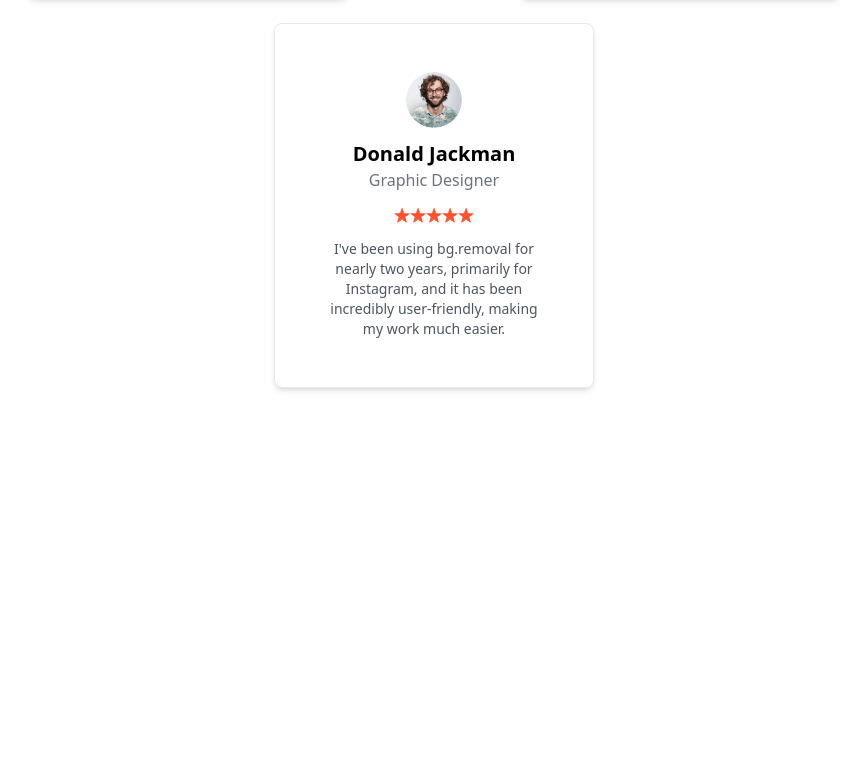
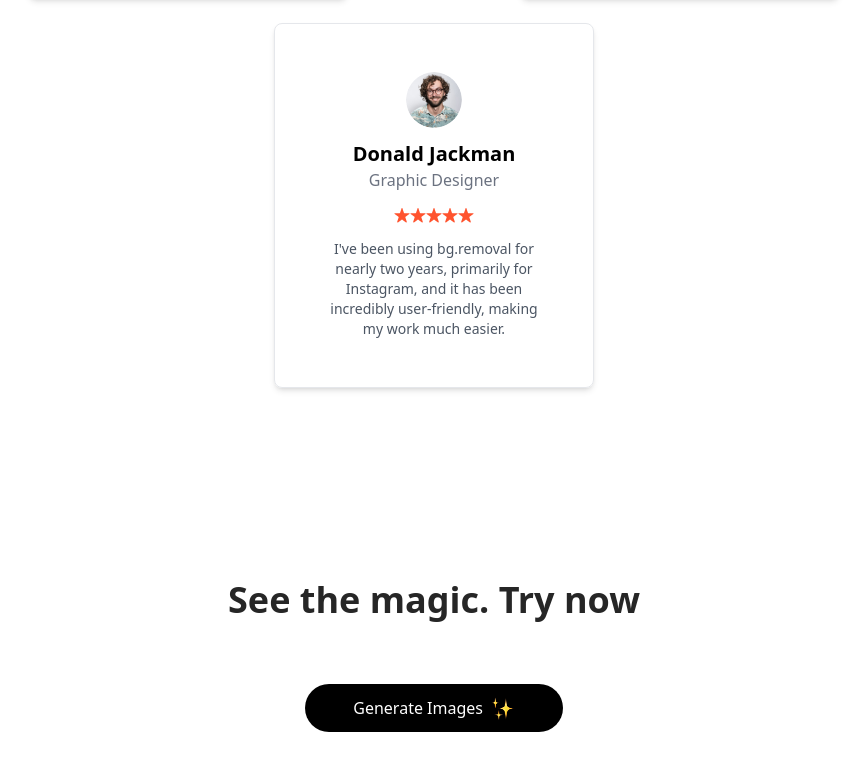
Before and after one commit to 830Utpal/GenCanvas, a React (Vite) app: page / in a window 1280 px wide. Shown: the part 2632-3402 px from the top of the page, without its empty margins (206-1073 px from the left). Before the commit the page ends 3148 px from the top, so only its background shows below. Built offline with nearby package versions, Linux system fonts and the light colour scheme.

Commit message:
generatebtn.jsx

```diff
--- /dev/null
+++ b/src/components/Footer.jsx
@@ -0,0 +1,11 @@
+import React from 'react'
+
+const Footer = () => {
+  return (
+    <div>
+
+    </div>
+  )
+}
+
+export default Footer
--- a/src/components/GenerateBtn.jsx
+++ b/src/components/GenerateBtn.jsx
@@ -1,11 +1,48 @@
-import React from 'react'
+import React from "react";
+import { assets } from "../assets/assets";
+import { motion } from "framer-motion";
+
+const fadeUp = {
+  hidden: { opacity: 0, y: 40 },
+  visible: { opacity: 1, y: 0, transition: { duration: 0.8, ease: "easeOut" } },
+};
 
 const GenerateBtn = () => {
   return (
-    <div>
+    <motion.div
+      initial="hidden"
+      whileInView="visible"
+      viewport={{ once: true, amount: 0.2 }}
+      className="pb-16 text-center"
+    >
+      {/* Heading with Animation */}
+      <motion.h1
+        variants={fadeUp}
+        className="text-2xl md:text-3xl lg:text-4xl mt-4 font-semibold text-neutral-800 py-6 md:py-16"
+      >
+        See the magic. Try now
+      </motion.h1>
 
-    </div>
-  )
-}
+      {/* Button with Animation & Aesthetic Hover Effect */}
+      <motion.button
+        variants={fadeUp}
+        whileHover={{
+          scale: 1.1,
+          background:
+            "linear-gradient(90deg, rgba(0, 0, 0, 1) 0%, rgba(66, 66, 66, 1) 100%)",
+          boxShadow: "0px 4px 15px rgba(0, 0, 0, 0.3)",
+        }}
+        whileTap={{ scale: 0.95 }}
+        className="relative inline-flex items-center gap-2 px-12 py-3 rounded-full bg-black text-white m-auto transition-all duration-500"
+      >
+        <span className="relative z-10">Generate Images</span>
+        <img src={assets.star_group} alt="" className="h-6 relative z-10" />
 
-export default GenerateBtn
+        {/* Glow Effect (Doesn't Affect Text) */}
+        <span className="absolute inset-0 rounded-full opacity-0 hover:opacity-100 transition-opacity duration-500 bg-gray-800"></span>
+      </motion.button>
+    </motion.div>
+  );
+};
+
+export default GenerateBtn;
```
